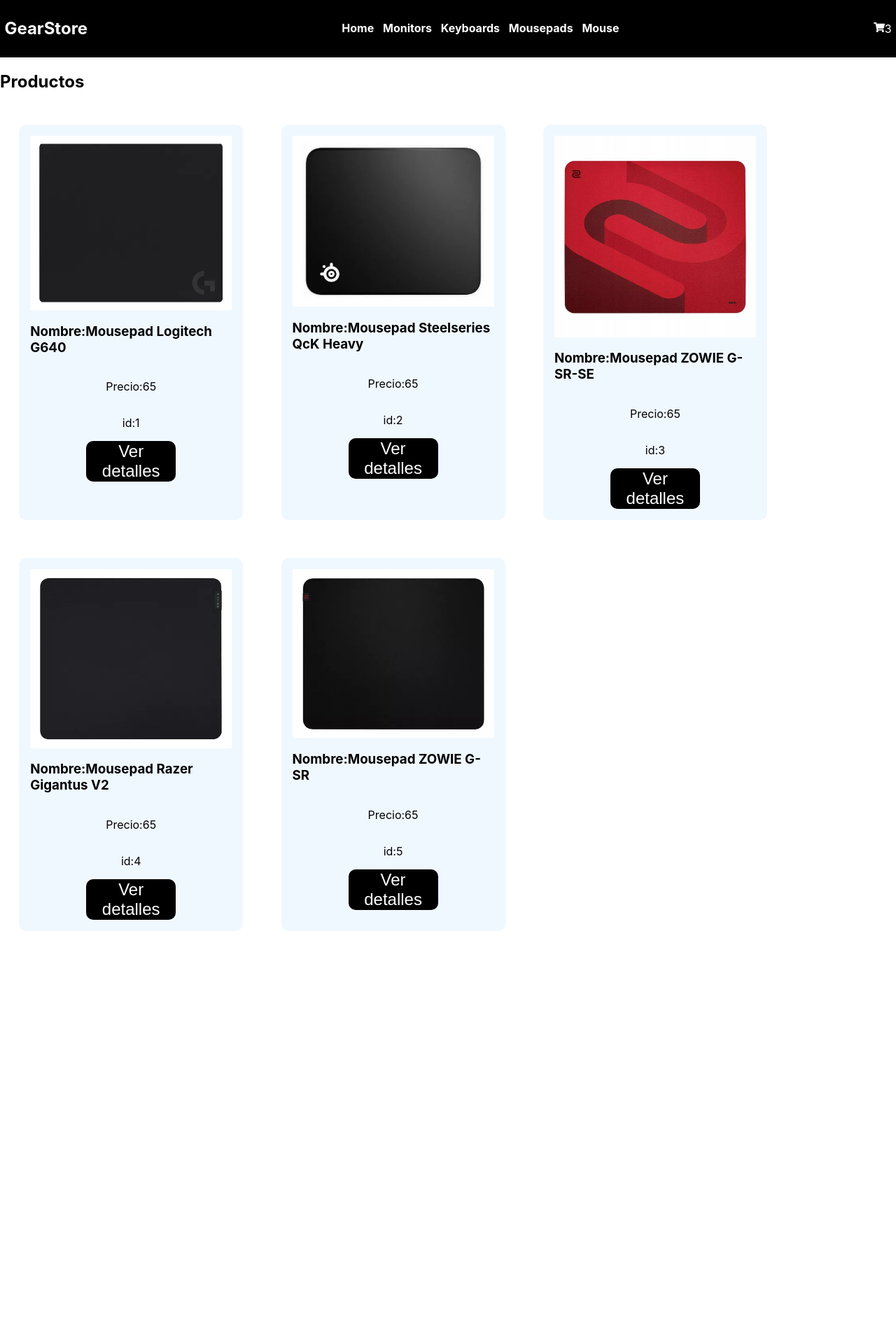
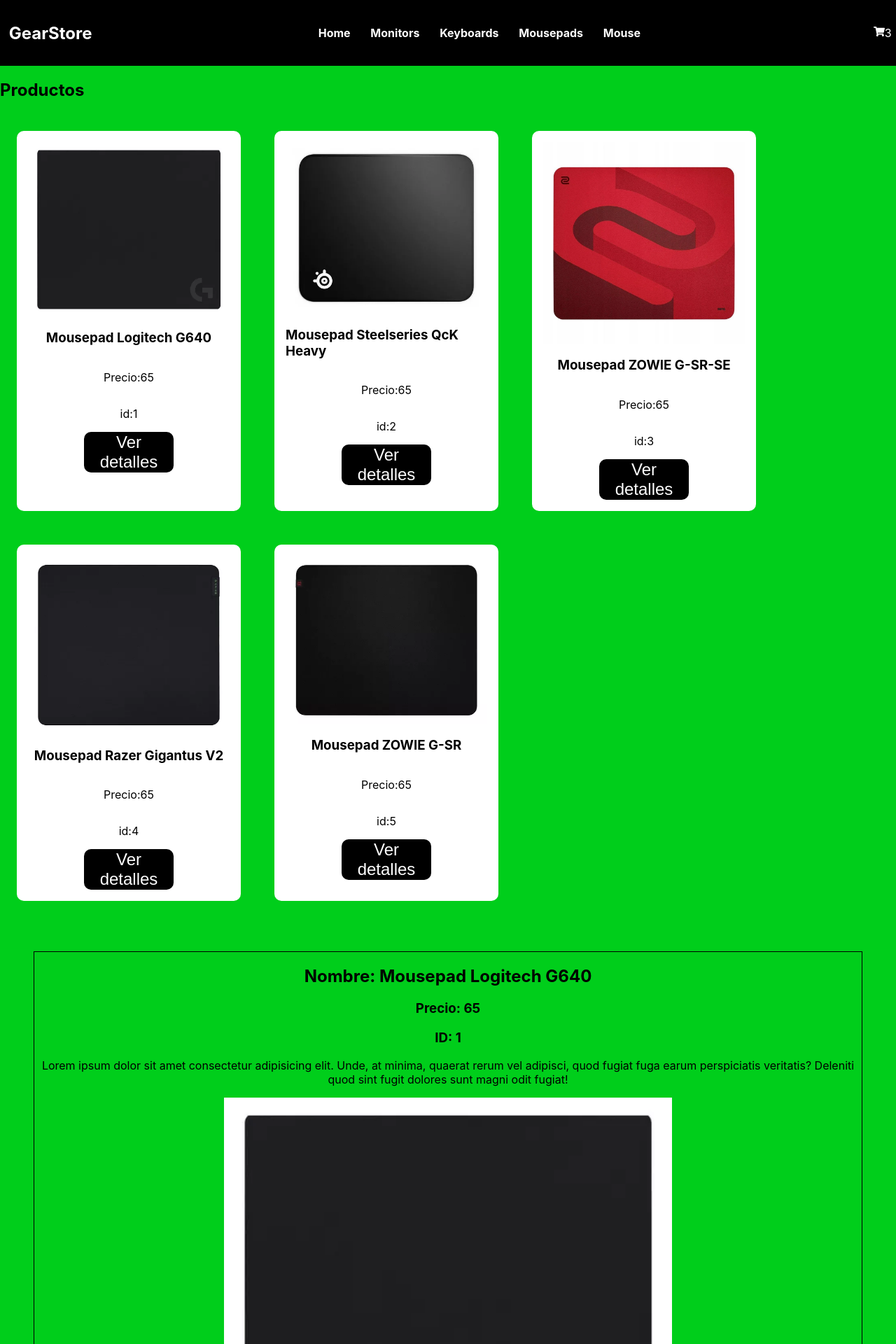
Before and after one commit to franaguiargit/ReactJS-primera-entrega, a React (Create React App) app: page /Mouse in a window 1280 px wide. Shown: the top 1920 px of the page at 70% size. Before the commit the page ends 1357 px from the top, so only its background shows below. Built offline with nearby package versions, Linux system fonts and the light colour scheme.

Commit message:
2da pre entrega cas terminada

```diff
--- a/package.json
+++ b/package.json
@@ -9,6 +9,7 @@
     "react": "^18.2.0",
     "react-dom": "^18.2.0",
     "react-icons": "^4.8.0",
+    "react-router-dom": "^6.11.2",
     "react-scripts": "5.0.1",
     "styled-components": "^5.3.9",
     "web-vitals": "^2.1.4"
--- a/src/App.js
+++ /dev/null
@@ -1,22 +0,0 @@
-/* import logo from './logo.svg'; */
-import './App.css';
-import NavBar from './components/Navbar/NavBar';
-import Contador from './components/Contador/Contador';
-import ItemListContainer from './components/ItemListContainer/ItemListContainer';
-
-function App() {
-  return (
-    <>
-      <NavBar/>
-      <ItemListContainer greeting="Productos"/>
-      {/*
-      <h1>Contador</h1>
-      //<Contador inicial={1} stock={10}/>
-    <Contador inicial={4} stock={8}/> */}
-
-    </>
-
-  );
-}
-
-export default App;
--- /dev/null
+++ b/src/App.jsx
@@ -0,0 +1,39 @@
+/* import logo from './logo.svg'; */
+import './App.css';
+import NavBar from './components/Navbar/NavBar';
+//import Contador from './components/Contador/Contador';
+import ItemListContainer from './components/ItemListContainer/ItemListContainer';
+import ItemDetailContainer from './components/ItemDetailContainer/ItemDetailContainer';
+import { BrowserRouter, Route, Router, Routes } from 'react-router-dom';
+
+
+function App() {
+  return (
+    <>
+      <BrowserRouter>
+        <NavBar />
+        <Routes>
+
+          <Route path='/' element={""}> </Route>
+          <Route path='/Monitors' element={""}> </Route>
+          <Route path='/Keyboards' element={""}> </Route>
+          <Route path='/Mousepads' element={""}> </Route>
+          <Route path='/Mouse' element={""}> </Route>
+
+
+        </Routes>
+      </BrowserRouter>
+
+      <ItemListContainer greeting="Productos" />
+      <ItemDetailContainer />
+      {/*
+      <h1>Contador</h1>
+      //<Contador inicial={1} stock={10}/>
+    <Contador inicial={4} stock={8}/> */}
+
+    </>
+
+  );
+}
+
+export default App;
--- a/src/asyncmock.js
+++ b/src/asyncmock.js
@@ -13,3 +13,12 @@
         }, 2000)
     })
 }
+
+export const getUnProducto = (id) => {
+    return new Promise(resolve => {
+        setTimeout( () => {
+            const producto = productos.find(prod => prod.id === id)
+                resolve(producto);
+        }, 2000)
+    })
+}
--- a/src/components/Item/Item.css
+++ b/src/components/Item/Item.css
@@ -1,9 +1,9 @@
 .cardProducto {
-background-color: aliceblue;
+background-color: #fff;
 border-radius: 10px;
 width: 18rem;
 padding: 1rem;
-margin: 1.7rem;
+margin: 1.5rem;
 display: flex;
 flex-direction: column;
 align-items: center;
@@ -17,6 +17,9 @@
 .imgProducto:hover{
     transform: scale(1.1,1.1);
 }
+.nombreProducto{
+    color: #000;
+}
 .btnProducto{
     background-color: #000;
     color: #fff;
@@ -28,4 +31,5 @@
 }
 .btnProducto:hover{
     transform: scale(1.1,1.1);
+    color: #00ce1b;
 }
--- a/src/components/Item/Item.jsx
+++ b/src/components/Item/Item.jsx
@@ -5,7 +5,7 @@
   return (
     <div className='cardProducto'>
         <img className="imgProducto"src={img} alt={nombre} />
-        <h3>Nombre:{nombre} </h3>
+        <h3 className='nombreProducto'>{nombre}</h3>
         <p>Precio:{precio}</p>
         <p>id:{id}</p>
         <button className='btnProducto'>Ver detalles</button>
--- /dev/null
+++ b/src/components/ItemDetail/ItemDetail.css
@@ -0,0 +1,10 @@
+.contenedorItem {
+    text-align: center;
+    border: 1px solid #000;
+    margin: 3rem;
+
+}
+
+img {
+    width: 50vw;
+}
--- /dev/null
+++ b/src/components/ItemDetail/ItemDetail.jsx
@@ -0,0 +1,15 @@
+import './ItemDetail.css'
+
+const ItemDetail = ({ id, nombre, precio, img }) => {
+    return (
+        <div className='contenedorItem'>
+            <h2>Nombre: {nombre} </h2>
+            <h3>Precio: {precio} </h3>
+            <h3>ID: {id} </h3>
+            <p>Lorem ipsum dolor sit amet consectetur adipisicing elit. Unde, at minima, quaerat rerum vel adipisci, quod fugiat fuga earum perspiciatis veritatis? Deleniti quod sint fugit dolores sunt magni odit fugiat!</p>
+            <img src={img} alt={nombre} />
+        </div>
+    );
+}
+
+export default ItemDetail;
--- /dev/null
+++ b/src/components/ItemDetailContainer/ItemDetailContainer.jsx
@@ -0,0 +1,37 @@
+import { useState, useEffect } from 'react';
+import { getUnProducto } from '../../asyncmock';
+import ItemDetail from '../ItemDetail/ItemDetail';
+
+const ItemDetailContainer = () => {
+    const [producto, setProducto] = useState(null);
+    const [loading, setLoading] = useState(true);
+    const [error, setError] = useState(null);
+
+    useEffect(() => {
+        getUnProducto(1)
+            .then(res => {
+                setProducto(res);
+                setLoading(false);
+            })
+            .catch(err => {
+                setError(err);
+                setLoading(false);
+            });
+    }, []);
+
+    if (loading) {
+        return <div>Loading...</div>;
+    }
+
+    if (error) {
+        return <div>Error: {error.message}</div>;
+    }
+
+    return (
+        <div>
+            {producto && <ItemDetail {...producto} />}
+        </div>
+    );
+}
+
+export default ItemDetailContainer;
--- a/src/components/Navbar/NavBar.jsx
+++ b/src/components/Navbar/NavBar.jsx
@@ -1,22 +1,43 @@
 import React from 'react'
 import styled from 'styled-components'
 import CartWidget from '../CartWidget/CartWidget'
+import { Link, NavLink } from "react-router-dom"
 
 function NavBar() {
     return (
         <>
             <NavContainer>
-        <h2 className='' href= "">GearStore</h2>
-        <div>
-            <a href="">Home</a>
-            <a href="">Monitors</a>
-            <a href="">Keyboards</a>
-            <a href="">Mousepads</a>
-            <a href="">Mouse</a>
+                <Link to={"/"}>
+                    <h2 className='' href="">GearStore</h2>
 
-        </div>
-   {     <>
-        <CartWidget/>
+                </Link>
+                <nav>
+                    <ul>
+                        <li>
+                            <NavLink to={"/"}> Home </NavLink>
+                        </li>
+
+                        <li>
+                            <NavLink to={"/Monitors"}> Monitors </NavLink>
+                        </li>
+
+                        <li>
+                            <NavLink to={"/Keyboards"}> Keyboards </NavLink>
+                        </li>
+
+                        <li>
+                            <NavLink to={"/Mousepads"}> Mousepads </NavLink>
+                        </li>
+
+                        <li>
+                            <NavLink to={"/Mouse"}> Mouse </NavLink>
+                        </li>
+
+                    </ul>
+                </nav>
+
+                {<>
+                    <CartWidget />
                 </>}
             </NavContainer>
         </>
@@ -26,32 +47,41 @@
 export default NavBar
 
 const NavContainer = styled.nav`
-
   padding: .4rem;
   background-color: #000;
   display: flex;
   align-items: center;
   justify-content: space-between;
 
-h2{
+  h2 {
     font-weight: 400;
     font-weight: bold;
     color: #fff;
   }
-h2:hover{
+
+  h2:hover {
     color: #00ce1b;
   }
 
+  ul {
+    display: flex;
+    list-style: none;
+    padding: 0;
+    margin: 0;
   }
 
-a{
+  li {
+    margin-right: 1rem;
+  }
+
+  a {
     color: #fff;
     text-decoration: none;
-    margin-right; 1rem;
     padding: .4rem;
     font-weight: bold;
   }
-a:hover{
+
+  a:hover {
     color: #00ce1b;
   }
-`
+`;
--- a/src/index.css
+++ b/src/index.css
@@ -5,6 +5,7 @@
     sans-serif;
   -webkit-font-smoothing: antialiased;
   -moz-osx-font-smoothing: grayscale;
+  background-color: #00ce1b;
 }
 
 code {
```
Also changed, not shown: 1 other file (tests, documents, lock files or other folders). Lines whose indentation alone changed are shown as unchanged.
